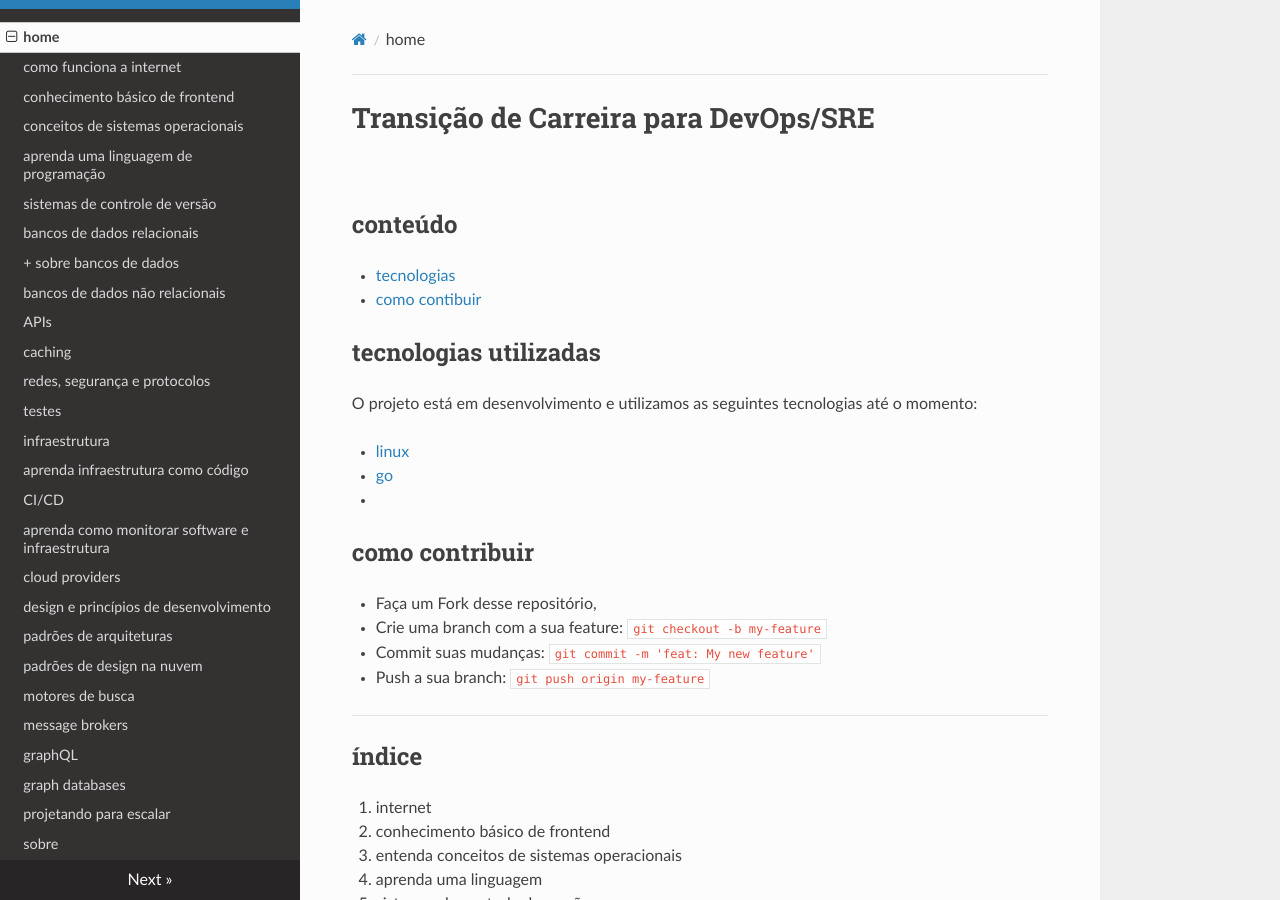
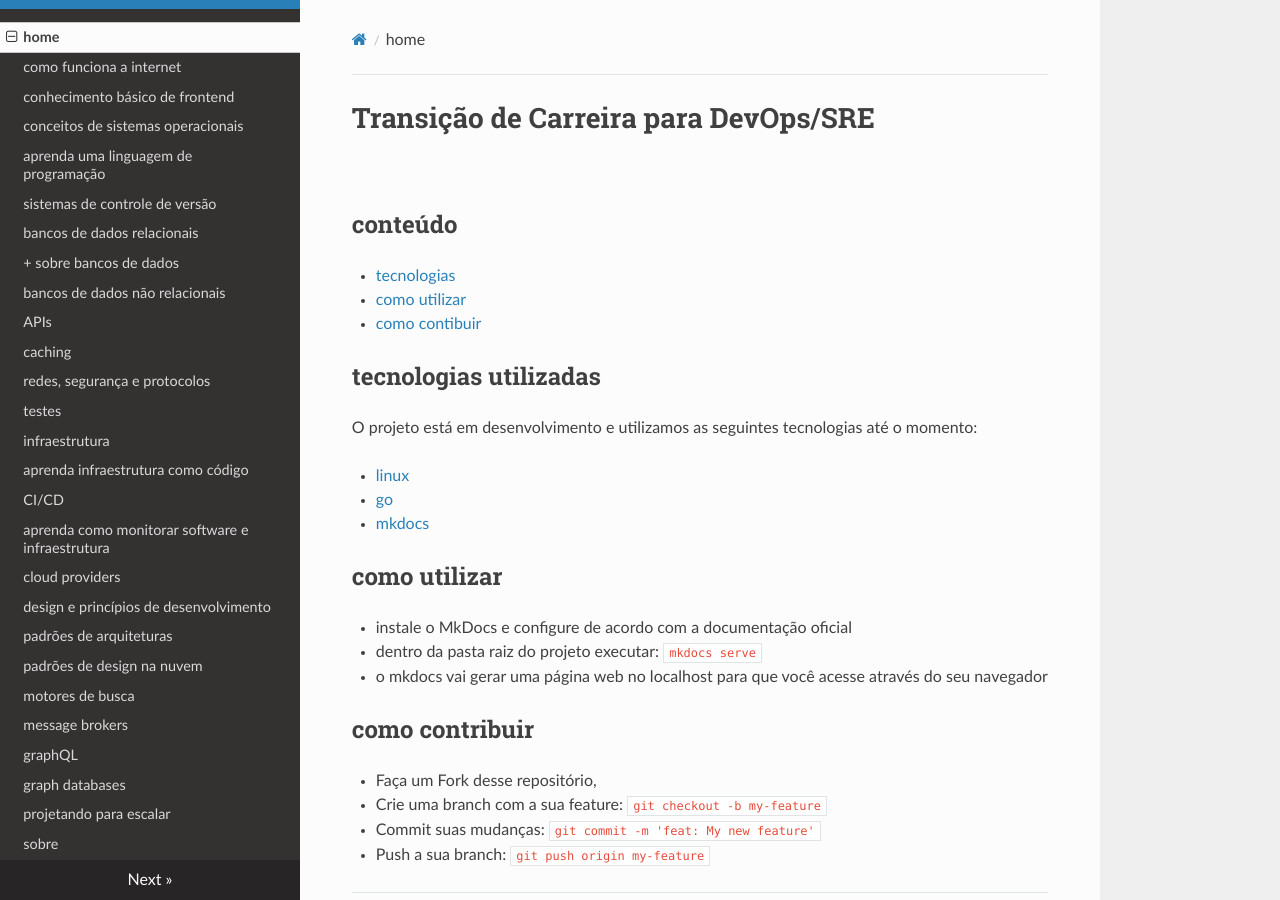
Before and after one commit to bl4cktux89/career_transition, an MkDocs documentation site: the page built from docs/index.md, in a window 1280 px wide and 900 px high. Built offline with MkDocs 1.6.1, drawn with Linux system fonts in a browser that asks for light colours; nearby versions of some CDN libraries.

Commit message:
adicionado - como utilizar - ao README.md

```diff
--- a/docs/index.md
+++ b/docs/index.md
@@ -7,6 +7,7 @@
 ## conteúdo
 
 - [tecnologias](#tecnologias)
+- [como utilizar](#como-utilizar)
 - [como contibuir](#como-contribuir)
 
 <a id="tecnologias-utilizadas"></a>
@@ -17,8 +18,15 @@ O projeto está em desenvolvimento e utilizamos as seguintes tecnologias até o
 
 - [linux](https://www.linux.org/)
 - [go](https://go.dev/)
--
+- [mkdocs](https://www.mkdocs.org/)
 
+<a id="como-utilizar"></a>
+
+## como utilizar
+
+- instale o MkDocs e configure de acordo com a documentação oficial
+- dentro da pasta raiz do projeto executar: `mkdocs serve`
+- o mkdocs vai gerar uma página web no localhost para que você acesse através do seu navegador
 
 <a id="como-contribuir"></a>
 
```
Also changed, not shown: README.md (+9 -0 lines).
